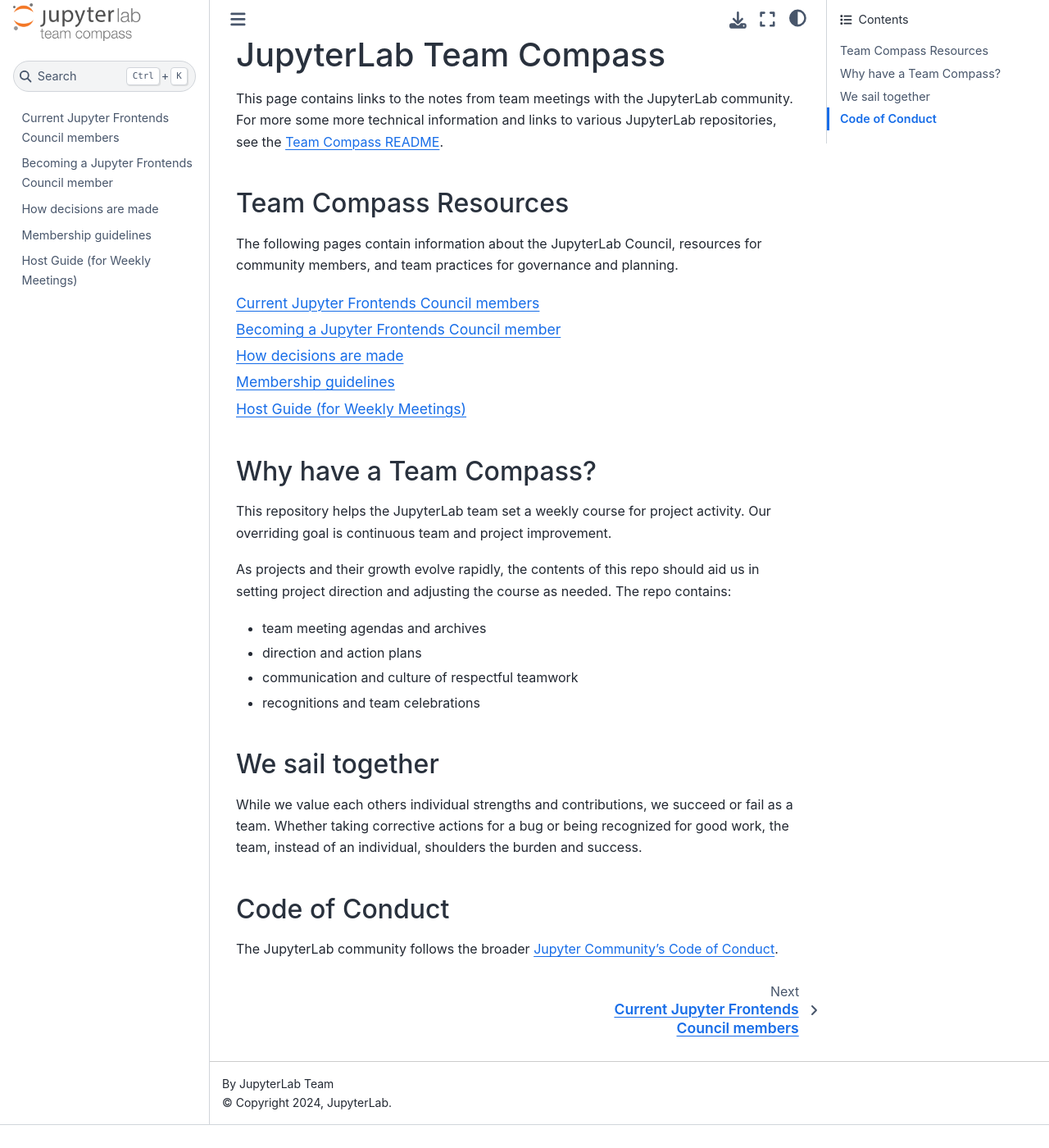
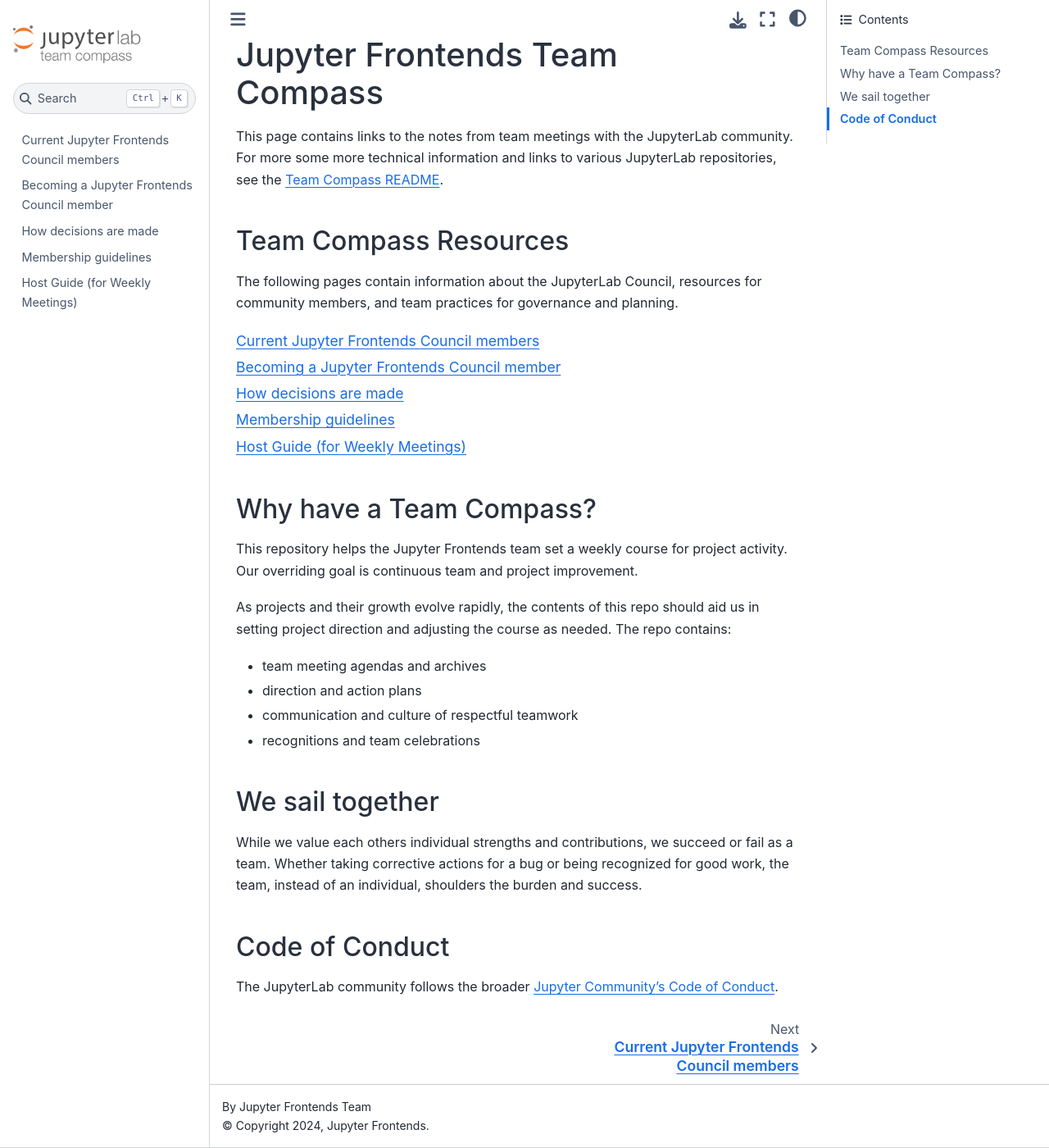
Before and after one commit to jupyterlab/frontends-team-compass, a Sphinx documentation site: the page built from docs/index.rst, in a window 1280 px wide and 1400 px high, scrolled down 28 px. Shown: the whole window at 82% size. Built offline with Sphinx 7.4.7 and the Sphinx Book theme 1.1.4, drawn with Linux system fonts in a browser that asks for light colours; before the commit the page ends 1382 px from its top, so only the background shows below that.

Commit message:
more frontends update

```diff
--- a/docs/conf.py
+++ b/docs/conf.py
@@ -45,8 +45,8 @@
 
 # General information about the project.
 project = 'Team Compass'
-copyright = '2024, JupyterLab'
-author = 'JupyterLab Team'
+copyright = '2024, Jupyter Frontends'
+author = 'Jupyter Frontends Team'
 
 # The version info for the project you're documenting, acts as replacement for
 # |version| and |release|, also used in various other places throughout the
@@ -150,7 +150,7 @@
 #  author, documentclass [howto, manual, or own class]).
 latex_documents = [
     (master_doc, 'TeamCompass.tex', 'Team Compass Documentation',
-     'JupyterLab Team', 'manual'),
+     'Jupyter Frontends Team', 'manual'),
 ]
 
 
--- a/docs/index.rst
+++ b/docs/index.rst
@@ -1,6 +1,6 @@
-=======================
-JupyterLab Team Compass
-=======================
+==============================
+Jupyter Frontends Team Compass
+==============================
 
 
 This page contains links to the notes from team meetings
@@ -27,7 +27,7 @@
 Why have a Team Compass?
 ========================
 
-This repository helps the JupyterLab team set a weekly
+This repository helps the Jupyter Frontends team set a weekly
 course for project activity. Our overriding goal is continuous team and
 project improvement.
 
```
Also changed, not shown: README.md (+1 -1 lines), docs/host-guide.md (+2 -2 lines).
